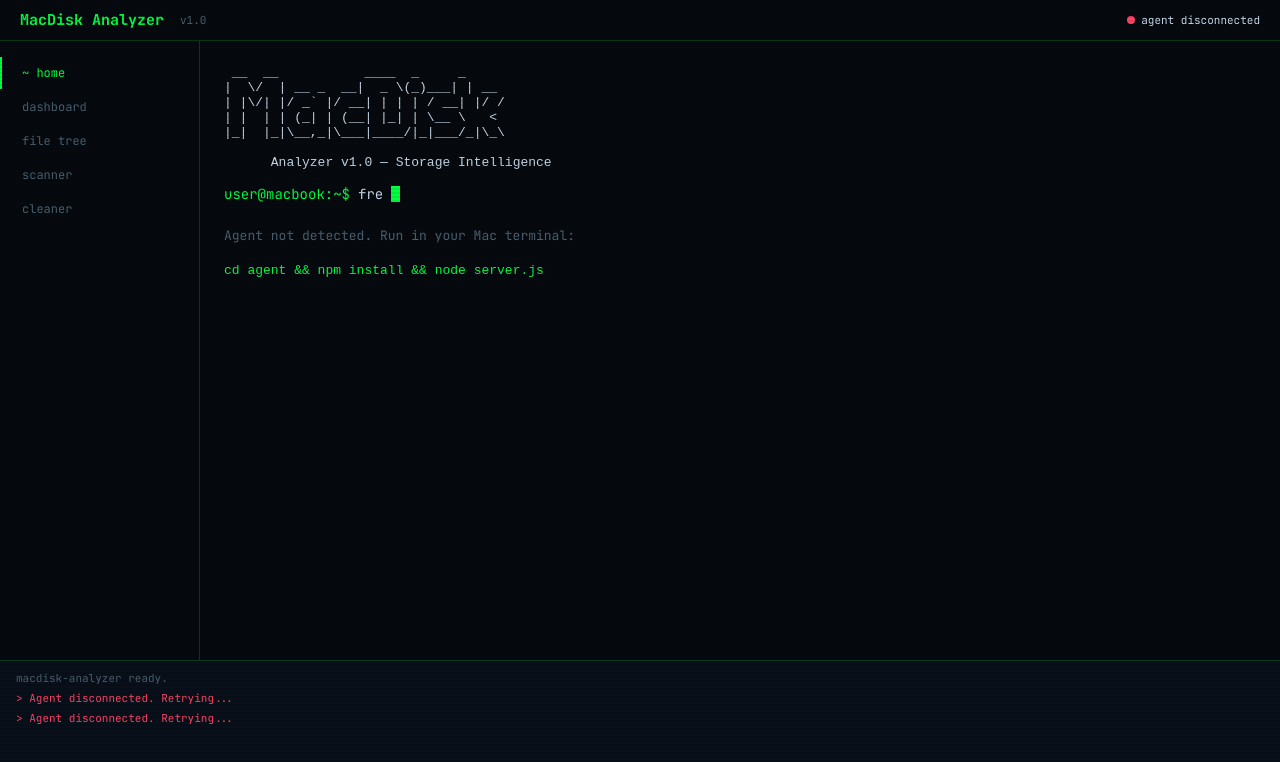
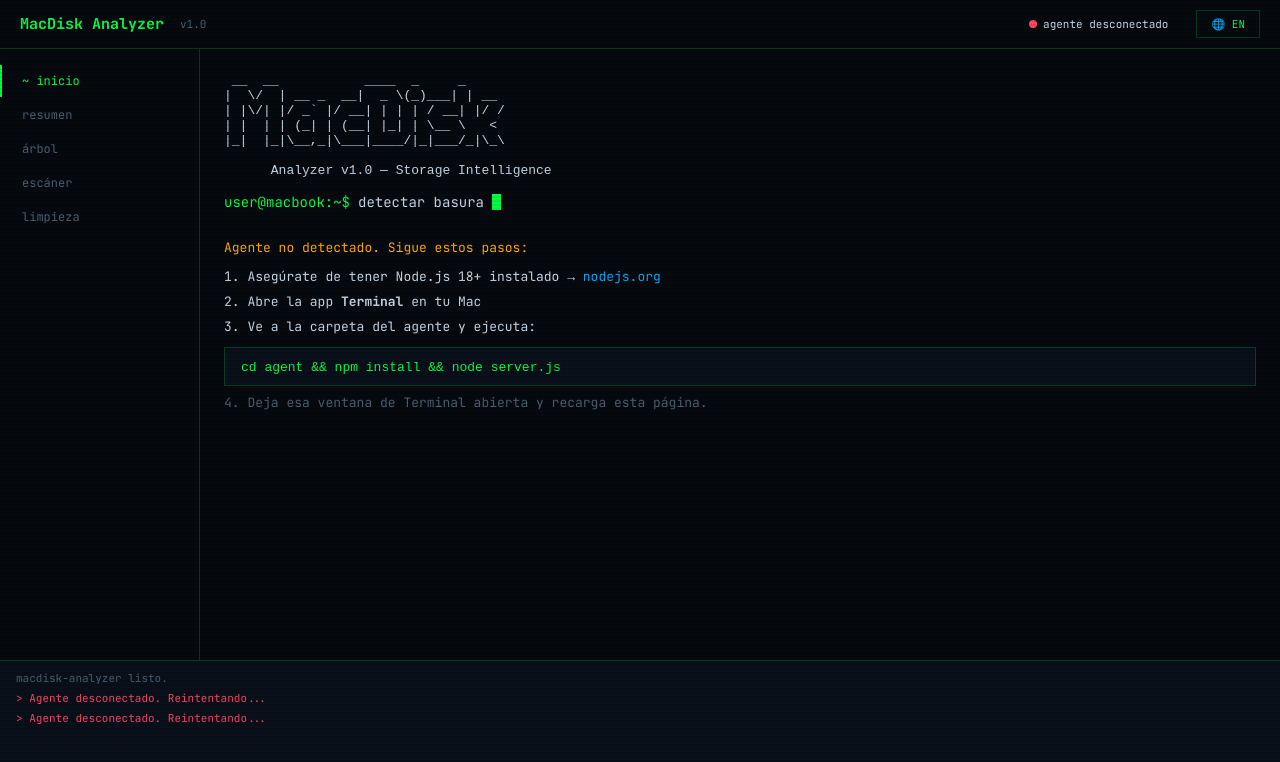
Before and after one commit to IsaacMendoza-dv/macbook-disk-analyzer, a plain HTML site: page frontend/index.html in a window 1280 px wide. Drawn offline with Linux system fonts and the light colour scheme.

Commit message:
feat: i18n toggle EN/ES + clear agent setup instructions

```diff
--- a/frontend/index.html
+++ b/frontend/index.html
@@ -19,15 +19,16 @@
       <span class="dot"></span>
       <span class="label">agent disconnected</span>
     </div>
+    <button id="lang-toggle" style="margin-left:12px; font-size:11px;">🌐 EN</button>
   </header>
 
   <!-- Sidebar -->
   <nav id="nav">
-    <a href="#" data-view="welcome" class="active">~ home</a>
-    <a href="#" data-view="dashboard">dashboard</a>
-    <a href="#" data-view="filetree">file tree</a>
-    <a href="#" data-view="scanner">scanner</a>
-    <a href="#" data-view="cleaner">cleaner</a>
+    <a href="#" data-view="welcome" class="active">~ inicio</a>
+    <a href="#" data-view="dashboard">resumen</a>
+    <a href="#" data-view="filetree">árbol</a>
+    <a href="#" data-view="scanner">escáner</a>
+    <a href="#" data-view="cleaner">limpieza</a>
   </nav>
 
   <!-- Main content -->
@@ -49,55 +50,82 @@
         <span id="welcome-text"></span>
         <span class="cursor"></span>
       </div>
-      <div id="agent-install" style="display:none; margin-top:24px;">
-        <p class="muted">Agent not detected. Run in your Mac terminal:</p>
-        <br>
-        <code style="color:var(--accent)">cd agent &amp;&amp; npm install &amp;&amp; node server.js</code>
+
+      <!-- Agent install instructions -->
+      <div id="agent-install" style="display:none; margin-top:28px;">
+        <p class="install-title warn" style="margin-bottom:12px;"></p>
+        <ol style="list-style:none; display:flex; flex-direction:column; gap:8px; color:var(--text);">
+          <li class="install-step"></li>
+          <li class="install-step"></li>
+          <li class="install-step"></li>
+        </ol>
+        <div style="margin:12px 0 8px; background:var(--surface); border:1px solid var(--border); padding:10px 16px;">
+          <code id="install-cmd" style="color:var(--accent)">cd agent &amp;&amp; npm install &amp;&amp; node server.js</code>
+        </div>
+        <p class="install-note muted"></p>
       </div>
     </div>
 
     <!-- Dashboard -->
     <div id="view-dashboard" class="view">
-      <p class="section-title">Disk Overview</p>
+      <p id="title-dashboard" class="section-title">Resumen del Disco</p>
       <div id="disk-card" class="disk-card">
         <div class="disk-nums">
-          <div class="num-block"><span class="num-label">total</span><span class="num-value" id="d-total">—</span></div>
-          <div class="num-block"><span class="num-label">used</span><span class="num-value warn" id="d-used">—</span></div>
-          <div class="num-block"><span class="num-label">free</span><span class="num-value accent" id="d-free">—</span></div>
+          <div class="num-block">
+            <span id="label-total" class="num-label">total</span>
+            <span class="num-value" id="d-total">—</span>
+          </div>
+          <div class="num-block">
+            <span id="label-used" class="num-label">usado</span>
+            <span class="num-value warn" id="d-used">—</span>
+          </div>
+          <div class="num-block">
+            <span id="label-free" class="num-label">libre</span>
+            <span class="num-value accent" id="d-free">—</span>
+          </div>
         </div>
         <div id="d-bar"></div>
       </div>
-      <p class="section-title">Top Directories</p>
+      <p id="title-dirs" class="section-title">Directorios Más Pesados</p>
       <div id="d-dirs"></div>
     </div>
 
     <!-- File Tree -->
     <div id="view-filetree" class="view">
-      <p class="section-title">File Tree</p>
+      <p id="title-filetree" class="section-title">Árbol de Archivos</p>
+      <p id="hint-filetree" class="muted" style="font-size:11px; margin-bottom:16px;"></p>
       <div id="tree-root" class="tree"></div>
     </div>
 
     <!-- Scanner -->
     <div id="view-scanner" class="view">
-      <p class="section-title">Junk Scanner</p>
+      <p id="title-scanner" class="section-title">Escáner de Basura</p>
+      <p id="hint-scanner" class="muted" style="font-size:11px; margin-bottom:14px;"></p>
       <div style="margin-bottom:16px; display:flex; gap:10px;">
-        <button id="btn-scan">[ SCAN DISK ]</button>
-        <button id="btn-junk">[ DETECT JUNK ]</button>
+        <button id="btn-scan">[ ESCANEAR DISCO ]</button>
+        <button id="btn-junk">[ DETECTAR BASURA ]</button>
       </div>
       <table class="junk-table">
-        <thead><tr><th>category</th><th>path</th><th style="text-align:right">size</th></tr></thead>
+        <thead>
+          <tr>
+            <th id="th-category">categoría</th>
+            <th id="th-path">ruta</th>
+            <th id="th-size" style="text-align:right">tamaño</th>
+          </tr>
+        </thead>
         <tbody id="junk-tbody"></tbody>
       </table>
     </div>
 
     <!-- Cleaner -->
     <div id="view-cleaner" class="view">
-      <p class="section-title">Cleaner</p>
+      <p id="title-cleaner" class="section-title">Limpieza</p>
+      <p id="hint-cleaner" class="muted" style="font-size:11px; margin-bottom:14px;"></p>
       <div id="clean-list" class="clean-list"></div>
       <div class="clean-summary">
-        <span class="selected-info" id="clean-count">0 items selected</span>
+        <span class="selected-info" id="clean-count" data-count="0">0 elementos seleccionados</span>
         <span class="freed-info" id="clean-freed"></span>
-        <button id="btn-clean" class="danger" style="margin-left:auto">[ DELETE SELECTED ]</button>
+        <button id="btn-clean" class="danger" style="margin-left:auto">[ ELIMINAR SELECCIONADOS ]</button>
       </div>
     </div>
 
@@ -105,11 +133,12 @@
 
   <!-- Terminal log -->
   <div id="log-panel">
-    <div class="log-line muted">macdisk-analyzer ready.</div>
+    <div class="log-line muted" id="log-ready">macdisk-analyzer listo.</div>
   </div>
 
 </div>
 
+<script src="js/i18n.js"></script>
 <script src="js/terminal.js"></script>
 <script src="js/dashboard.js"></script>
 <script src="js/filetree.js"></script>
--- /dev/null
+++ b/frontend/js/i18n.js
@@ -0,0 +1,194 @@
+// i18n.js — UI strings in EN and ES
+
+const LANG = {
+  en: {
+    // Nav
+    nav_home:     '~ home',
+    nav_dashboard:'dashboard',
+    nav_filetree: 'file tree',
+    nav_scanner:  'scanner',
+    nav_cleaner:  'cleaner',
+
+    // Agent status
+    agent_on:  'agent connected',
+    agent_off: 'agent disconnected',
+
+    // Welcome — typed prompt messages
+    prompt_msgs: ['scan', 'detect junk', 'free space'],
+
+    // Welcome — agent install instructions
+    install_title: 'Agent not detected. Follow these steps:',
+    install_steps: [
+      '1. Make sure Node.js 18+ is installed → <a href="https://nodejs.org" target="_blank">nodejs.org</a>',
+      '2. Open the <strong>Terminal</strong> app on your Mac',
+      '3. Navigate to the agent folder and run:',
+    ],
+    install_cmd: 'cd agent && npm install && node server.js',
+    install_note: '4. Keep that Terminal window open, then refresh this page.',
+
+    // Dashboard
+    dash_title:   'Disk Overview',
+    dash_dirs:    'Top Directories',
+    label_total:  'total',
+    label_used:   'used',
+    label_free:   'free',
+
+    // File tree
+    tree_title: 'File Tree',
+    tree_hint:  'Click a folder to expand / collapse. Sizes > 100 MB in yellow, > 1 GB in red.',
+
+    // Scanner
+    scan_title:   'Junk Scanner',
+    btn_scan:     '[ SCAN DISK ]',
+    btn_junk:     '[ DETECT JUNK ]',
+    scan_hint:    'SCAN DISK maps your entire home folder. DETECT JUNK finds caches, logs and waste.',
+    col_category: 'category',
+    col_path:     'path',
+    col_size:     'size',
+    no_junk:      'No junk detected.',
+
+    // Cleaner
+    clean_title:  'Cleaner',
+    clean_hint:   'Check items you want to remove, then press DELETE. You will be asked to confirm before anything is deleted.',
+    btn_delete:   '[ DELETE SELECTED ]',
+    clean_none:   '0 items selected',
+    confirm_msg:  (n, size) => `Delete ${n} item(s)?\n~${size} will be freed.\n\nThis cannot be undone.`,
+
+    // Log
+    log_ready:      'macdisk-analyzer ready.',
+    log_connected:  'Agent connected.',
+    log_retrying:   'Agent disconnected. Retrying...',
+    log_scanning:   'Scanning home directory...',
+    log_junk:       'Detecting junk...',
+    log_cleaning:   (n) => `Cleaning ${n} item(s)...`,
+  },
+
+  es: {
+    // Nav
+    nav_home:     '~ inicio',
+    nav_dashboard:'resumen',
+    nav_filetree: 'árbol',
+    nav_scanner:  'escáner',
+    nav_cleaner:  'limpieza',
+
+    // Agent status
+    agent_on:  'agente conectado',
+    agent_off: 'agente desconectado',
+
+    // Welcome — typed prompt messages
+    prompt_msgs: ['escanear', 'detectar basura', 'liberar espacio'],
+
+    // Welcome — agent install instructions
+    install_title: 'Agente no detectado. Sigue estos pasos:',
+    install_steps: [
+      '1. Asegúrate de tener Node.js 18+ instalado → <a href="https://nodejs.org" target="_blank">nodejs.org</a>',
+      '2. Abre la app <strong>Terminal</strong> en tu Mac',
+      '3. Ve a la carpeta del agente y ejecuta:',
+    ],
+    install_cmd: 'cd agent && npm install && node server.js',
+    install_note: '4. Deja esa ventana de Terminal abierta y recarga esta página.',
+
+    // Dashboard
+    dash_title:  'Resumen del Disco',
+    dash_dirs:   'Directorios Más Pesados',
+    label_total: 'total',
+    label_used:  'usado',
+    label_free:  'libre',
+
+    // File tree
+    tree_title: 'Árbol de Archivos',
+    tree_hint:  'Haz clic en una carpeta para expandir / contraer. Tamaños > 100 MB en amarillo, > 1 GB en rojo.',
+
+    // Scanner
+    scan_title:   'Escáner de Basura',
+    btn_scan:     '[ ESCANEAR DISCO ]',
+    btn_junk:     '[ DETECTAR BASURA ]',
+    scan_hint:    'ESCANEAR DISCO mapea todo tu directorio home. DETECTAR BASURA encuentra cachés, logs y desperdicios.',
+    col_category: 'categoría',
+    col_path:     'ruta',
+    col_size:     'tamaño',
+    no_junk:      'No se detectó basura.',
+
+    // Cleaner
+    clean_title:  'Limpieza',
+    clean_hint:   'Selecciona los elementos que quieres eliminar y presiona ELIMINAR. Se te pedirá confirmación antes de borrar.',
+    btn_delete:   '[ ELIMINAR SELECCIONADOS ]',
+    clean_none:   '0 elementos seleccionados',
+    confirm_msg:  (n, size) => `¿Eliminar ${n} elemento(s)?\n~${size} serán liberados.\n\nEsta acción no se puede deshacer.`,
+
+    // Log
+    log_ready:     'macdisk-analyzer listo.',
+    log_connected: 'Agente conectado.',
+    log_retrying:  'Agente desconectado. Reintentando...',
+    log_scanning:  'Escaneando directorio home...',
+    log_junk:      'Detectando basura...',
+    log_cleaning:  (n) => `Eliminando ${n} elemento(s)...`,
+  }
+};
+
+let currentLang = localStorage.getItem('lang') || 'es';
+
+function t(key, ...args) {
+  const val = LANG[currentLang][key];
+  return typeof val === 'function' ? val(...args) : val;
+}
+
+function setLang(lang) {
+  currentLang = lang;
+  localStorage.setItem('lang', lang);
+  applyLang();
+}
+
+function applyLang() {
+  // Nav links
+  document.querySelector('[data-view="welcome"]').textContent  = t('nav_home');
+  document.querySelector('[data-view="dashboard"]').textContent = t('nav_dashboard');
+  document.querySelector('[data-view="filetree"]').textContent  = t('nav_filetree');
+  document.querySelector('[data-view="scanner"]').textContent   = t('nav_scanner');
+  document.querySelector('[data-view="cleaner"]').textContent   = t('nav_cleaner');
+
+  // Agent status
+  const statusEl = document.getElementById('agent-status');
+  const connected = statusEl.classList.contains('connected');
+  statusEl.querySelector('.label').textContent = connected ? t('agent_on') : t('agent_off');
+
+  // Install instructions
+  const box = document.getElementById('agent-install');
+  box.querySelector('.install-title').textContent = t('install_title');
+  const steps = box.querySelectorAll('.install-step');
+  t('install_steps').forEach((s, i) => { steps[i].innerHTML = s; });
+  box.querySelector('.install-note').textContent = t('install_note');
+
+  // Section titles
+  document.getElementById('title-dashboard').textContent = t('dash_title');
+  document.getElementById('title-dirs').textContent      = t('dash_dirs');
+  document.getElementById('label-total').textContent     = t('label_total');
+  document.getElementById('label-used').textContent      = t('label_used');
+  document.getElementById('label-free').textContent      = t('label_free');
+
+  document.getElementById('title-filetree').textContent  = t('tree_title');
+  document.getElementById('hint-filetree').textContent   = t('tree_hint');
+
+  document.getElementById('title-scanner').textContent   = t('scan_title');
+  document.getElementById('hint-scanner').textContent    = t('scan_hint');
+  document.getElementById('btn-scan').textContent        = t('btn_scan');
+  document.getElementById('btn-junk').textContent        = t('btn_junk');
+  document.getElementById('th-category').textContent     = t('col_category');
+  document.getElementById('th-path').textContent         = t('col_path');
+  document.getElementById('th-size').textContent         = t('col_size');
+
+  document.getElementById('title-cleaner').textContent   = t('clean_title');
+  document.getElementById('hint-cleaner').textContent    = t('clean_hint');
+  document.getElementById('btn-clean').textContent       = t('btn_delete');
+
+  const countEl = document.getElementById('clean-count');
+  if (countEl.dataset.count === '0') countEl.textContent = t('clean_none');
+
+  // Toggle button state
+  document.getElementById('lang-toggle').textContent =
+    currentLang === 'en' ? '🌐 ES' : '🌐 EN';
+}
+
+window.t = t;
+window.setLang = setLang;
+window.applyLang = applyLang;
--- a/frontend/js/main.js
+++ b/frontend/js/main.js
@@ -6,23 +6,27 @@ const RECONNECT_MS = 3000;
 let ws = null;
 let scanEntries = [];
 
-// ── View router ──────────────────────────────────────────
+// ── Lang toggle ───────────────────────────────────────────
+document.getElementById('lang-toggle').addEventListener('click', () => {
+  setLang(currentLang === 'en' ? 'es' : 'en');
+});
+
+// ── View router ───────────────────────────────────────────
 document.querySelectorAll('#nav a').forEach(link => {
   link.addEventListener('click', (e) => {
     e.preventDefault();
-    const view = link.dataset.view;
     document.querySelectorAll('#nav a').forEach(l => l.classList.remove('active'));
     document.querySelectorAll('.view').forEach(v => v.classList.remove('active'));
     link.classList.add('active');
-    document.getElementById(`view-${view}`).classList.add('active');
+    document.getElementById(`view-${link.dataset.view}`).classList.add('active');
   });
 });
 
 // ── Prompt typing animation ───────────────────────────────
-const msgs = ['scan', 'detect junk', 'free space'];
 let mi = 0, ci = 0;
 const welcomeText = document.getElementById('welcome-text');
 function typePrompt() {
+  const msgs = t('prompt_msgs');
   if (ci < msgs[mi].length) {
     welcomeText.textContent += msgs[mi][ci++];
     setTimeout(typePrompt, 80);
@@ -42,13 +46,13 @@ function connect() {
 
   ws.onopen = () => {
     setStatus(true);
-    termLog('Agent connected.', 'ok');
+    termLog(t('log_connected'), 'ok');
     ws.send(JSON.stringify({ type: 'stats' }));
   };
 
   ws.onclose = () => {
     setStatus(false);
-    termLog('Agent disconnected. Retrying...', 'err');
+    termLog(t('log_retrying'), 'err');
     setTimeout(connect, RECONNECT_MS);
   };
 
@@ -78,7 +82,7 @@ function connect() {
 function setStatus(connected) {
   const el = document.getElementById('agent-status');
   el.className = connected ? 'connected' : 'disconnected';
-  el.querySelector('.label').textContent = connected ? 'agent connected' : 'agent disconnected';
+  el.querySelector('.label').textContent = connected ? t('agent_on') : t('agent_off');
 }
 
 window.wsSend = (msg) => ws?.readyState === WebSocket.OPEN && ws.send(JSON.stringify(msg));
@@ -87,13 +91,14 @@ window.wsSend = (msg) => ws?.readyState === WebSocket.OPEN && ws.send(JSON.strin
 document.getElementById('btn-scan').addEventListener('click', () => {
   scanEntries = [];
   window.wsSend({ type: 'scan' });
-  termLog('Scanning home directory...', 'ok');
+  termLog(t('log_scanning'), 'ok');
 });
 
 document.getElementById('btn-junk').addEventListener('click', () => {
   window.wsSend({ type: 'junk' });
-  termLog('Detecting junk...', 'ok');
+  termLog(t('log_junk'), 'ok');
 });
 
 // ── Start ─────────────────────────────────────────────────
+applyLang();
 connect();
```
Also changed, not shown: frontend/js/cleaner.js (+10 -5 lines).
